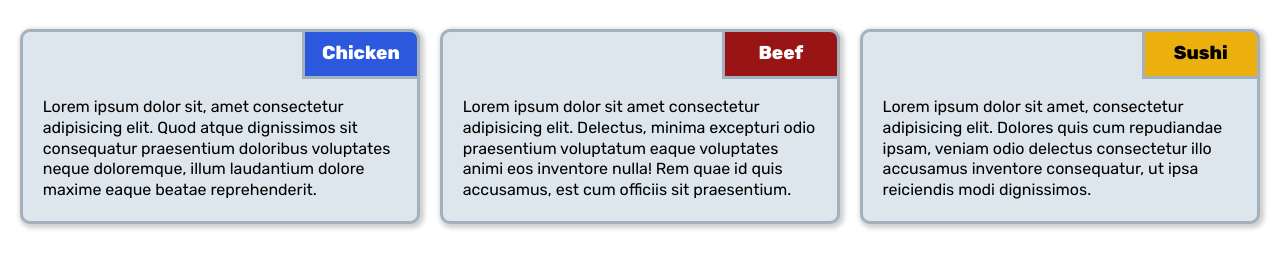
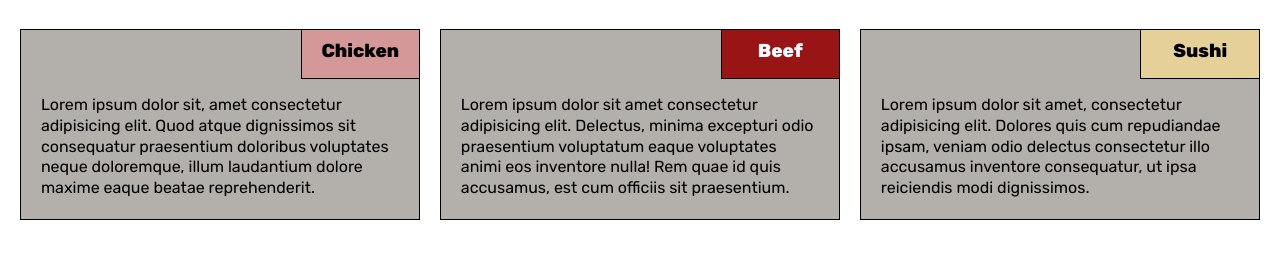
Before and after one commit to JeffersonRolino/Coursera_HTML_CSS_JavaScript_WebDev, a plain HTML site: page module2-solution/index.html in a window 1280 px wide. Shown: the part 61-330 px from the top of the page. Drawn offline with Linux system fonts and the light colour scheme.

Commit message:
Made horrible like in the Assignment mockup

```diff
--- a/module2-solution/css/style.css
+++ b/module2-solution/css/style.css
@@ -29,22 +29,19 @@ section {
 
 .menuItem {
     width: 100%;
-    background-color: rgb(221, 230, 236);
-    border-radius: 10px;
-    border: solid 3px rgb(162, 177, 189);
-    box-shadow: 2px 2px 5px 2px rgba(0, 0, 0, 0.2);
+    background-color: #b3b0ab;
+    border: solid 1px black;
 }
 
 .itemTitle {
     position: relative;
     float: right;
-    top: -3px;
-    right: -3px;
+    top: -1px;
+    right: -1px;
     height: 50px;
     min-width: 30%;
     text-align: center;
-    border-radius: 0 10px 0 0;
-    border: solid 3px  rgb(162, 177, 189);
+    border: solid 1px black;
 }
 
 .itemContent {
@@ -67,11 +64,11 @@ section {
 }
 
 .bgColor-Yellow {
-    background-color: rgb(235, 176, 13);
+    background-color: #E5D198;
 }
 
-.bgColor-Blue {
-    background-color: rgb(43, 88, 221);
+.bgColor-Salmon {
+    background-color: #D59898;
 }
 
 .textColor-White {
--- a/module2-solution/index.html
+++ b/module2-solution/index.html
@@ -18,7 +18,7 @@
 
         <section>
             <div class="menuItem">
-                <div class="itemTitle bgColor-Blue textColor-White"><h3>Chicken</h3></div>
+                <div class="itemTitle bgColor-Salmon"><h3>Chicken</h3></div>
                 <div class="itemContent">
                     <p>Lorem ipsum dolor sit, amet consectetur adipisicing elit. Quod atque dignissimos sit consequatur praesentium doloribus voluptates neque doloremque, illum laudantium dolore maxime eaque beatae reprehenderit.</p>
                 </div>
```
